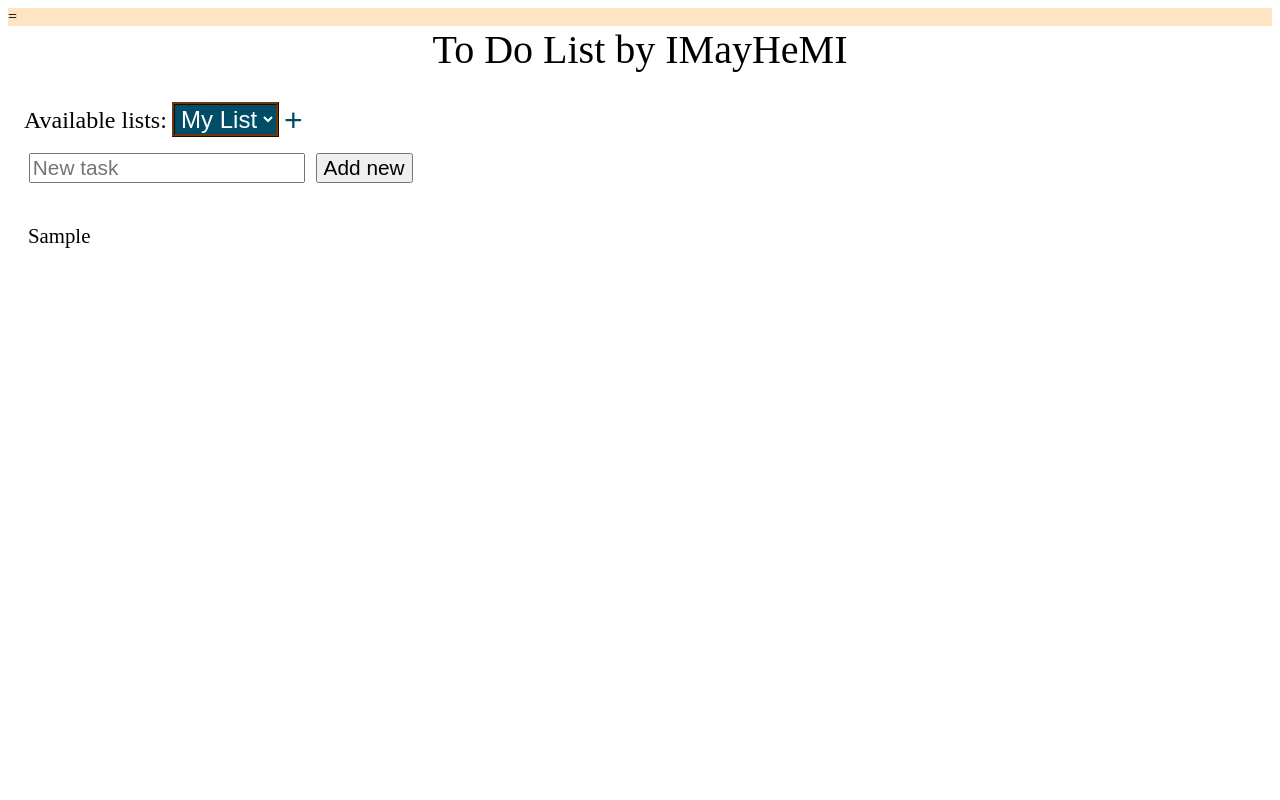
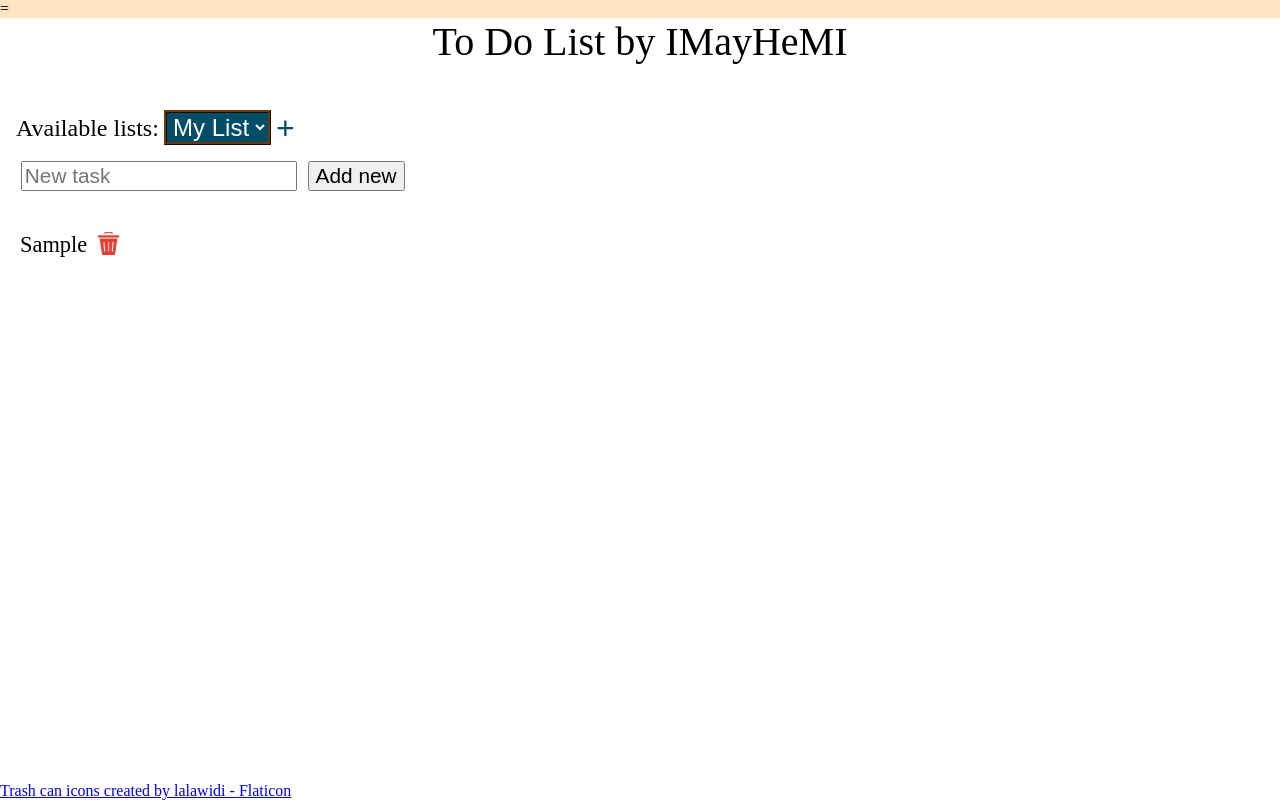
Before and after one commit to IMayHeMI/To-Do-List, a website built with webpack: page src/template.html in a window 1280 px wide. Both pictures are taken after typing "Sample" into the empty fields and a click on the button "Add new". Built offline with nearby package versions, Linux system fonts and the light colour scheme.

Commit message:
Alpha 0.1.0

```diff
--- a/src/list.js
+++ b/src/list.js
@@ -43,8 +43,15 @@ export default function() {
         todoListEl.innerHTML = "";
 
         todos.forEach((todo) => {
+            const checkBox = document.createElement("input");
+            checkBox.type = "checkbox";
+
             const li = document.createElement("li");
             li.textContent = todo.text;
+
+            const deleteTodo = document.createElement("div");
+            deleteTodo.classList.add("deleteTodo");
+            li.append(deleteTodo);
             todoListEl.append(li);
         });
     }
@@ -56,6 +63,7 @@ export default function() {
         todos.push({
             id: Date.now(),
             text,
+            priority: "non-urgent",
             done: false,
         });
 
--- a/src/styles.css
+++ b/src/styles.css
@@ -1,3 +1,18 @@
+html {
+    height: 100%;
+}
+
+body {
+    margin: 0;
+    min-height: 100vh;
+    display: flex;
+    flex-direction: column;
+}
+
+.content {
+    flex: 1;
+}
+
 .navbar {
     background-color: bisque;
 }
@@ -57,10 +72,46 @@
 
 li {
     margin: 10px;
-    font-size: 1.3rem;
+    font-size: 1.4rem;
+    display: flex;
+    gap: 10px;
 }
 
 #addTodo {
     font-size: 1.3rem;
     margin: 0px -10px;
 }
+
+.deleteTodo {
+    width: 23px;
+    max-height: 23px;
+    background-image: url("assets/delete-icon.png");
+    background-repeat: no-repeat;
+    background-position: center;
+    background-size: cover;
+    padding: auto;
+}
+
+
+
+
+
+
+
+
+
+
+
+
+
+
+
+
+
+
+
+
+footer {
+    position: sticky;
+    bottom: 0px;
+}
--- a/src/template.html
+++ b/src/template.html
@@ -16,5 +16,6 @@
         <div class="selector"></div>
         <div class="listContainer"></div>
     </div>
+    <footer><a href="https://www.flaticon.com/free-icons/trash-can" title="trash can icons">Trash can icons created by lalawidi - Flaticon</a></footer>
 </body>
 </html>
```
Also changed, not shown: src/assets/delete-icon.png (added).
